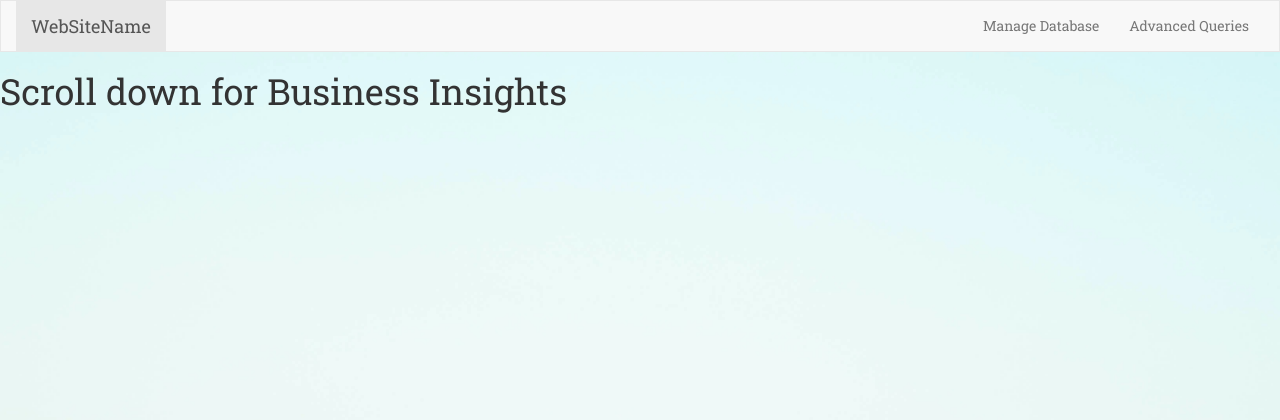
After one commit to jijung1/ECommerce, a Django app: template ecommerce_site/templates/ecommerce_site/index.html in a window 1280 px wide. The commit adds this page. Shown: the top 420 px of the page. Run offline with Django 3.2, Linux system fonts and the light colour scheme; the template is opened without the code that fills it, so the values that code supplies are empty; some libraries are stand-ins or nearby versions.

Commit message:
add favicon, modify home page

```diff
--- /dev/null
+++ b/ecommerce_site/static/ecommerce_site/style.css
@@ -0,0 +1,18 @@
+.navbar{
+    margin: 0 auto 0;
+    padding-top: 0px;
+    border-radius:0;
+}
+
+
+body {
+    text-decoration: none;
+    margin: 0 auto 0;
+    padding: 0;
+    background: antiquewhite url("images/neutralbeige.jpg");
+    font-family: 'Roboto Slab', serif;
+    background-size: cover;
+    /*
+    font-family: 'Varela Round', sans-serif;
+    */
+}
--- /dev/null
+++ b/ecommerce_site/templates/ecommerce_site/index.html
@@ -0,0 +1,59 @@
+<!-- landing page -->
+
+{% load static %}
+
+<!DOCTYPE html>
+<html lang="en">
+<head>
+    <meta charset="UTF-8">
+    <meta name="viewport" content="width=device-width, initial-scale=1">
+
+    <link rel="apple-touch-icon" sizes="180x180" href="../../static/ecommerce_site/images/favicon_io/apple-touch-icon.png">
+    <link rel="icon" type="image/png" sizes="32x32" href="../../static/ecommerce_site/images/favicon_io/favicon-32x32.png">
+    <link rel="icon" type="image/png" sizes="16x16" href="../../static/ecommerce_site/images/favicon_io/favicon-16x16.png">
+    <link rel="manifest" href="../../static/ecommerce_site/images/favicon_io/site.webmanifest">
+
+    <title>Thoughtful Cloud ☁ </title>
+    <link href="https://fonts.googleapis.com/css2?family=Roboto+Slab&family=Varela+Round&display=swap" rel="stylesheet">
+    <link rel="stylesheet" href="https://maxcdn.bootstrapcdn.com/bootstrap/3.4.0/css/bootstrap.min.css">
+    <link rel="stylesheet" href="https://unpkg.com/aos@2.3.1/dist/aos.css" />
+
+    <!-- bootstrap 4.4.1 cdn not working for some reason-->
+    <!--<link rel="stylesheet" href="https://maxcdn.bootstrapcdn.com/bootstrap/4.4.1/css/bootstrap.min.css">-->
+    <script src="https://ajax.googleapis.com/ajax/libs/jquery/3.4.1/jquery.min.js"></script>
+    <script src="https://maxcdn.bootstrapcdn.com/bootstrap/4.4.1/js/bootstrap.min.js"></script>
+    <script src="https://cdnjs.cloudflare.com/ajax/libs/popper.js/1.16.0/umd/popper.min.js"></script>
+
+    <link rel="stylesheet" type="text/css" href="{% static 'ecommerce_site/style.css' %}" />
+</head>
+
+<nav class="navbar navbar-default bg-success">
+  <div class="container-fluid">
+    <!-- Brand and toggle get grouped for better mobile display -->
+    <div class="navbar-header">
+      <button type="button" class="navbar-toggle" data-toggle="collapse" data-target="#bs-example-navbar-collapse-1" aria-expanded="false">
+        <span class="sr-only">Toggle navigation</span>
+        <span class="icon-bar"></span>
+        <span class="icon-bar"></span>
+        <span class="icon-bar"></span>
+      </button>
+    </div>
+    <div class="collapse navbar-collapse" id="bs-example-navbar-collapse-1">
+      <ul class="nav navbar-nav">
+        <li class="active"><a class="navbar-brand" href="/">WebSiteName</a></li>
+      </ul>
+      <ul class="nav navbar-nav navbar-right">
+        <li><a href="/admin">Manage Database</a></li>
+          <li><a href="">Advanced Queries</a></li>
+      </ul>
+    </div><!-- /.navbar-collapse -->
+  </div><!-- /.container-fluid -->
+</nav>
+
+
+
+
+<body>
+    <h1>Scroll down for Business Insights</h1>
+</body>
+</html>
--- a/ecommerce_site/templates/product/index.html
+++ b/ecommerce_site/templates/product/index.html
@@ -1,4 +1,4 @@
-<!-- main landing page -->
+<!-- product page-->
 {% if all_products %}
     <h3>Here are all my products:</h3>
     <ul>
--- a/ecommerce_site/urls.py
+++ b/ecommerce_site/urls.py
@@ -3,7 +3,6 @@ from . import views
 
 urlpatterns = [
    url(r'^$', views.index, name='index'),
-
     #/ecommerce_site/101/
     url(r'^(?P<product_id>[0-9]+)/$', views.product_detail, name='index'),
     #url(r'^(?P<product_id>[0-9]+)/$', views.product_detail, name='index')
--- a/ecommerce_site/views.py
+++ b/ecommerce_site/views.py
@@ -4,10 +4,15 @@ from django.http import HttpResponse
 #from django.template import loader #there's a short cut using shortcuts
 from .models import Product, Supplier, Customer, Order
 
+def index(request):
+    return render(request, 'ecommerce_site/index.html')
 
+
+"""
 def index(request):
     all_products = Product.objects.raw('SELECT * FROM ecommerce_site_product')
     return render(request, 'product/index.html', {'all_products' : all_products})
+"""
 
 
 def product_detail(request, product_id):
```
Also changed, not shown: ecommerce_site/static/ecommerce_site/images/boldbright.jpg (added), ecommerce_site/static/ecommerce_site/images/favicon_io/android-chrome-192x192.png (added), ecommerce_site/static/ecommerce_site/images/favicon_io/android-chrome-512x512.png (added), ecommerce_site/static/ecommerce_site/images/favicon_io/apple-touch-icon.png (added), ecommerce_site/static/ecommerce_site/images/favicon_io/favicon-16x16.png (added), ecommerce_site/static/ecommerce_site/images/favicon_io/favicon-32x32.png (added), ecommerce_site/static/ecommerce_site/images/favicon_io/favicon.ico (added), ecommerce_site/static/ecommerce_site/images/favicon_io/site.webmanifest (added), ecommerce_site/static/ecommerce_site/images/neutralbeige.jpg (added).
